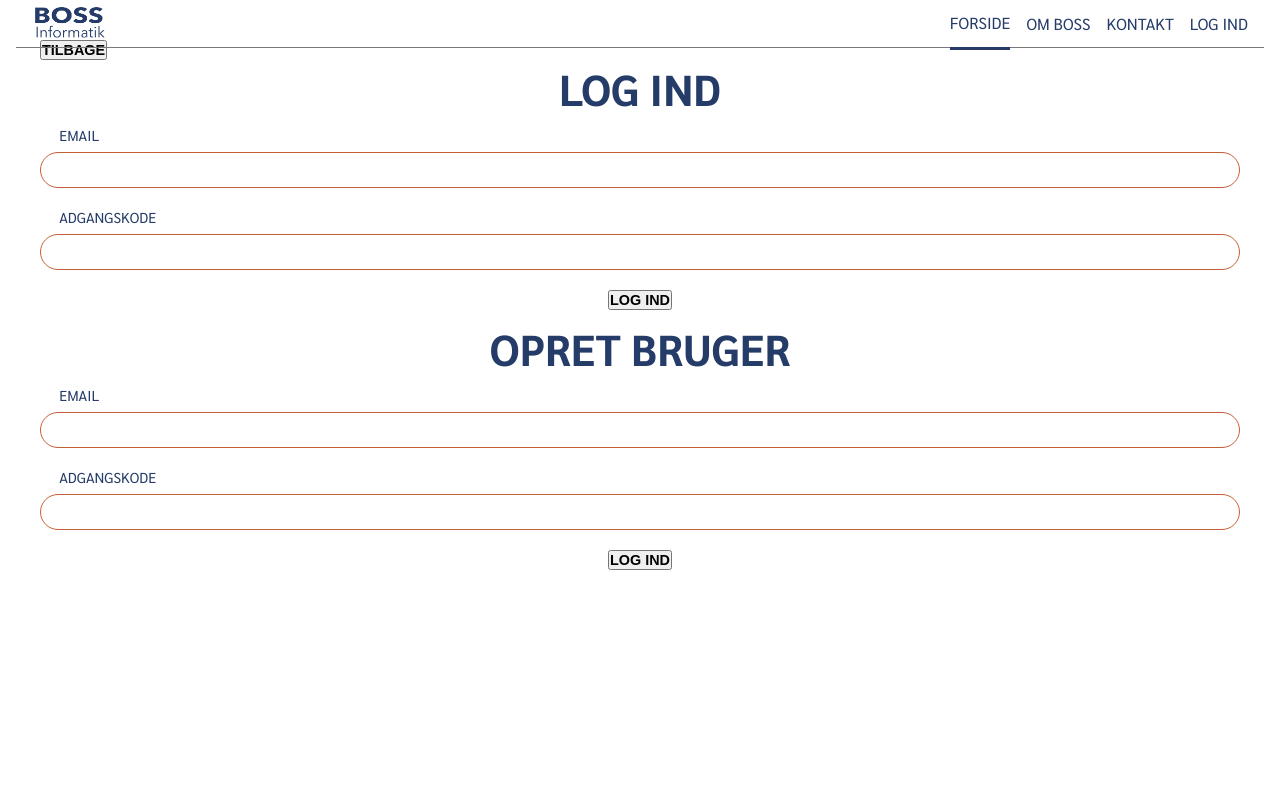
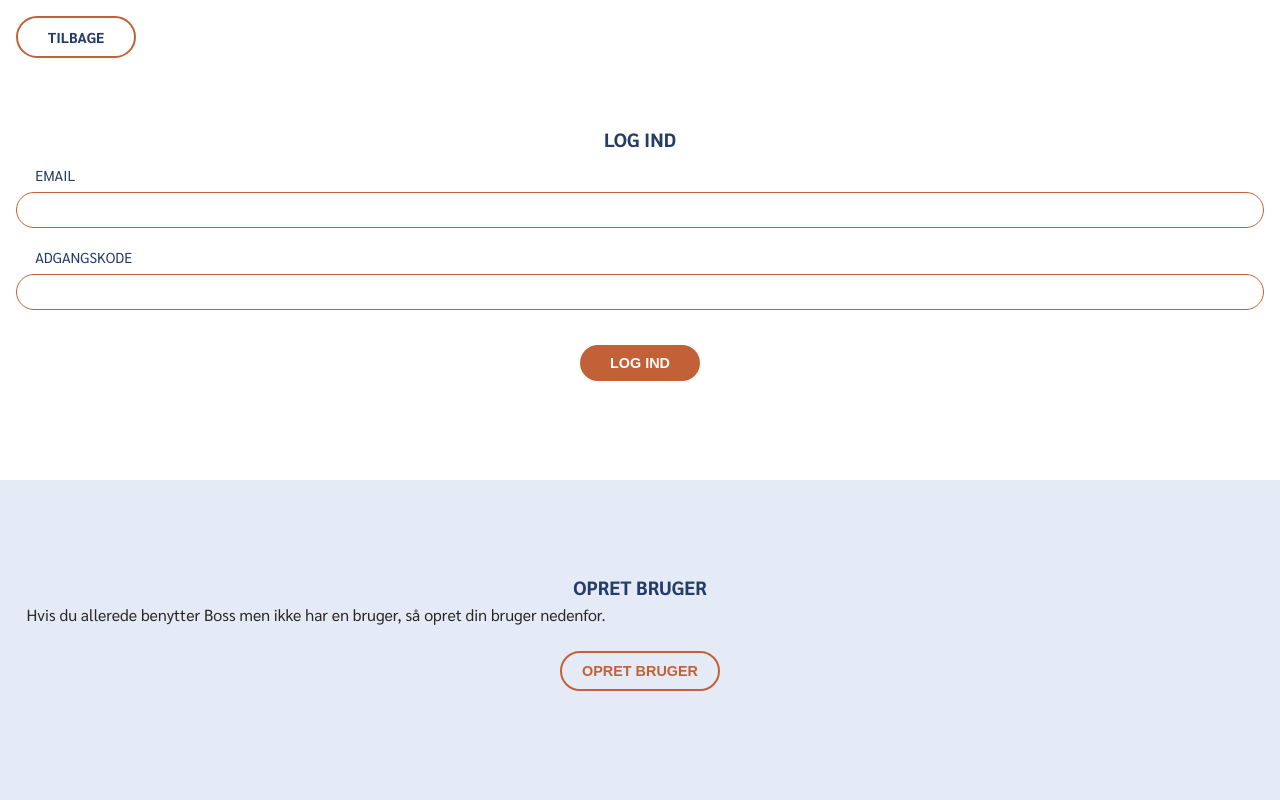
Before and after one commit to sand4570/BOSS, a React (Vite) app: page /login in a window 1280 px wide. Shown: the top 800 px of the page. Built offline with nearby package versions, Linux system fonts and the light colour scheme.

Commit message:
login styling

```diff
--- a/src/App.jsx
+++ b/src/App.jsx
@@ -13,13 +13,17 @@ function App () {
  return (
     <>
       <BrowserRouter>
-      <Navigation/>
-      <main>
+
         <Routes>
-          <Route exact path='contact' element={<Contact/>} />
           <Route exact path='login' element={<Login/>} />
-          <Route exact path='/' element={<Frontpage/>} />
         </Routes>
+
+        <Navigation/>
+        <main>
+          <Routes>
+            <Route exact path='contact' element={<Contact/>} />
+            <Route exact path='/' element={<Frontpage/>} />
+          </Routes>
         </main>
         <Footer/>
       </BrowserRouter>
--- /dev/null
+++ b/src/pages/login/LoginSection.jsx
@@ -0,0 +1,39 @@
+import './style.scss'
+
+const LoginSection = ({state}) => {
+
+    if (state === true) {
+        console.log('return login')
+        return (
+            <form>
+                    <div className='input-wrapper'>
+                        <label htmlFor='email' className='login-label'> EMAIL</label>
+                        <input id='email' className='login-input' type='email'></input>
+                    </div>
+
+                    <div className='input-wrapper'>
+                        <label htmlFor='password' className='login-label'>ADGANGSKODE</label>
+                        <input id='password' className='login-input' type='password'></input>
+                    </div>
+
+                    <div className='button-wrapper'>
+                        <button className='primaryButton' type='submit'>LOG IND</button>
+                    </div>
+
+                </form>
+        )
+    } else {
+        console.log('return other')
+        return (
+            <>
+                <p>Hvis du allerede har en bruger, så log ind nedenfor.</p>
+                <div className='button-wrapper'>
+                    <button className='secondaryButton'>LOG IND</button>
+                </div>
+
+            </>
+        )
+    }
+}
+
+export default LoginSection
--- /dev/null
+++ b/src/pages/login/SignupSection.jsx
@@ -0,0 +1,39 @@
+const SignupSection = ({state}) => {
+
+    console.log('state', state)
+
+    if (state === false) {
+        return (
+            <form>
+                    <div className='input-wrapper'>
+                        <label htmlFor='email' className='login-label'> EMAIL</label>
+                        <input id='email' className='login-input' type='email'></input>
+                    </div>
+
+                    <div className='input-wrapper'>
+                        <label htmlFor='password' className='login-label'>ADGANGSKODE</label>
+                        <input id='password' className='login-input' type='password'></input>
+                    </div>
+
+                    <div className='button-wrapper'>
+                        <button className='primaryButton' type='submit'>LOG IND</button>
+                    </div>
+
+                </form>
+        )
+    } else {
+        return (
+            <>
+                <p>Hvis du allerede benytter Boss men ikke har en bruger, så opret din bruger nedenfor.</p>
+                <div className="button-wrapper">
+                    <button className='secondaryButton'>OPRET BRUGER</button>
+                </div>
+
+            </>
+        )
+
+    }
+
+}
+
+export default SignupSection
--- /dev/null
+++ b/src/pages/login/Slider.jsx
@@ -0,0 +1,24 @@
+import React from 'react';
+import { useState } from 'react';
+
+const SliderText = (state) => {
+    if (state === 'login') {
+        return (
+            <>
+                <h2>OPRET BRUGER</h2>
+                <p>Hvis du allerede benytter Boss men ikke har en bruger, så opret din bruger nedenfor.</p>
+                <button className='secondaryButton'>OPRET BRUGER</button>
+            </>
+        )
+    } else if (state === 'signup') {
+        return (
+            <>
+                <h2>LOG IND</h2>
+                <p>Hvis du allerede har en bruger, så log ind nedenfor.</p>
+                <button className='secondaryButton'>LOG IND</button>
+            </>
+        )
+    }
+}
+
+export default SliderText
--- a/src/pages/login/index.jsx
+++ b/src/pages/login/index.jsx
@@ -1,57 +1,31 @@
 import React from 'react';
 import { useState } from 'react';
+import { Link } from 'react-router-dom';
 
+import SliderText from './Slider';
+import LoginSection from './LoginSection'
+import SignupSection from './SignupSection';
 import './style.scss'
 
 
 const Login = () => {
+    const [toLogin, setToLogin] = useState(true)
+
+
     return (
         <>
         <div className='content-wrapper'>
-            <button className='back-button'>TILBAGE</button>
-            <section className='login-section'>
-                <h1>LOG IND</h1>
-                <form>
-                    <div className='input-wrapper'>
-                        <label for='email' className='login-label'> EMAIL</label>
-                        <input id='email' className='login-input' type='email'></input>
-                    </div>
-
-                    <div className='input-wrapper'>
-                        <label for='password' className='login-label'>ADGANGSKODE</label>
-                        <input id='password' className='login-input' type='password'></input>
-                    </div>
-
-                    <div className='submit-wrapper'>
-                        <button type='submit'>LOG IND</button>
-                    </div>
-
-                </form>
-
-
+            <button id='back-button' className='secondaryButton'><Link to={"/"}>TILBAGE</Link></button>
+            <section className={toLogin ? 'login-section' : 'blue-section'}>
+                <h2>LOG IND</h2>
+                <LoginSection state={toLogin}></LoginSection>
 
             </section>
-            <section className='signup-section'>
-            <h1>OPRET BRUGER</h1>
-                <form>
-                    <div className='input-wrapper'>
-                        <label for='email' className='login-label'> EMAIL</label>
-                        <input id='email' className='login-input' type='email'></input>
-                    </div>
-
-                    <div className='input-wrapper'>
-                        <label for='password' className='login-label'>ADGANGSKODE</label>
-                        <input id='password' className='login-input' type='password'></input>
-                    </div>
-
-                    <div className='submit-wrapper'>
-                        <button type='submit'>LOG IND</button>
-                    </div>
-
-                </form>
+            <section className={!toLogin ? 'signup-section' : 'blue-section'}>
+            <h2>OPRET BRUGER</h2>
+                <SignupSection state={toLogin}></SignupSection>
             </section>
         </div>
-        <div className='slide-wrapper'></div>
         </>
     )
 }
--- a/src/pages/login/style.scss
+++ b/src/pages/login/style.scss
@@ -1,17 +1,24 @@
 @import "/src/sass/base/colors";
+@import '/src/sass/base/buttons';
 
-.back-button {
-    margin-top: 0;
+#back-button {
+    margin: 1rem;
+    width: fit-content;
 }
 
 .content-wrapper {
     padding: 0rem;
     width: 100vw;
     height: 100vh;
-    overflow-y: hidden;
-    max-width: 100%;
+    display: flex;
+    flex-direction: column;
+    justify-content: space-between;
 
-    h1 {
+    h2 {
+        text-align: center;
+    }
+
+    p {
         text-align: center;
     }
 
@@ -35,12 +42,25 @@
         padding-bottom: 10px;
     }
 
-    .submit-wrapper {
+    .button-wrapper {
         padding-top: 10px;
         padding-bottom: 10px;
         display: flex;
         justify-content: center;
     }
 
-    .login-section {}
+    .login-section {
+        margin-bottom: 2rem;
+        padding: 1rem;
+    }
+
+    .blue-section {
+        background-color: $rain;
+        padding: 1rem;
+        height: 40%;
+        display: flex;
+        flex-direction: column;
+        justify-content: center;
+
+    }
 }
```
